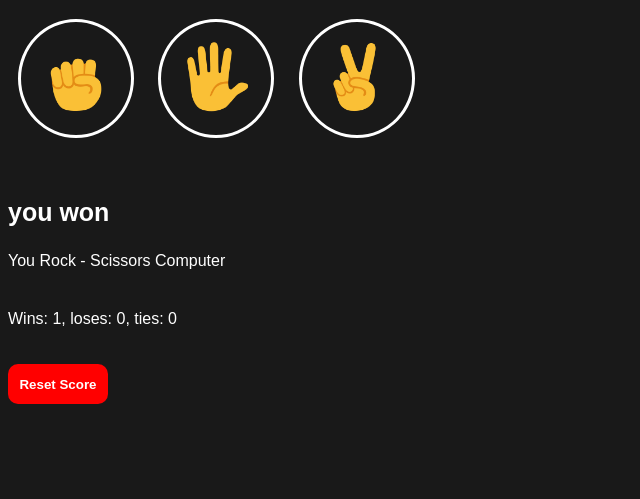
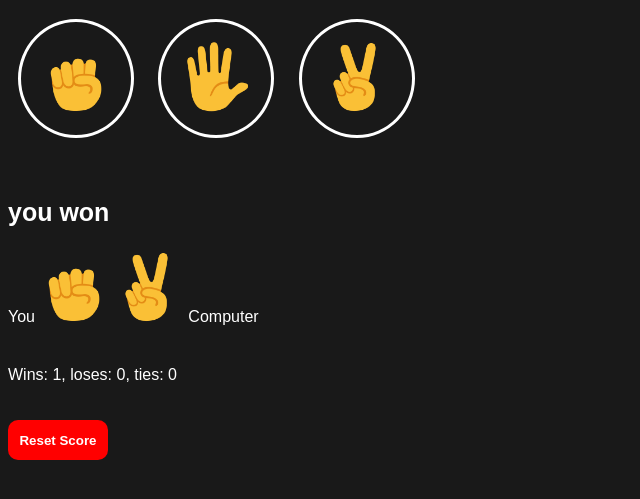
Before and after one commit to shaikh-tech-gh/rock-paper-scissors, a plain HTML site: page index.html in a window 1280 px wide. Both pictures are taken after a click on the button 76 px from the left and 163 px from the top of the page. Shown: the part 85-584 px from the top of the page, without its empty margins (0-640 px from the left). Drawn offline with Linux system fonts and the light colour scheme.

Commit message:
Added final touch to the project for now

```diff
--- a/index.html
+++ b/index.html
@@ -24,13 +24,8 @@
     playGame('Scissors');
 "><img src="images/scissors-emoji.png" class="move-icon"></button>
 
-<p class="js-result result">You Win.</p>
-<p class="js-moves">
-    You
-    <img class="move-icon" src="images/rock-emoji.png">
-    <img class="move-icon" src="images/scissors-emoji.png">
-    Computer
-</p>
+<p class="js-result result"></p>
+<p class="js-moves"></p>
 <p class="js-score score"></p>
 
 <button class="reset-button" onclick="
@@ -99,7 +94,10 @@ updateScoreElement();
 
         document.querySelector('.js-result').innerHTML = result;
 
-        document.querySelector('.js-moves').innerHTML = `You ${playerMove} - ${computerMove} Computer`;
+        document.querySelector('.js-moves').innerHTML = `You
+    <img class="move-icon" src="images/${playerMove}-emoji.png">
+    <img class="move-icon" src="images/${computerMove}-emoji.png">
+    Computer`;
     }
 
     function updateScoreElement() {
```
